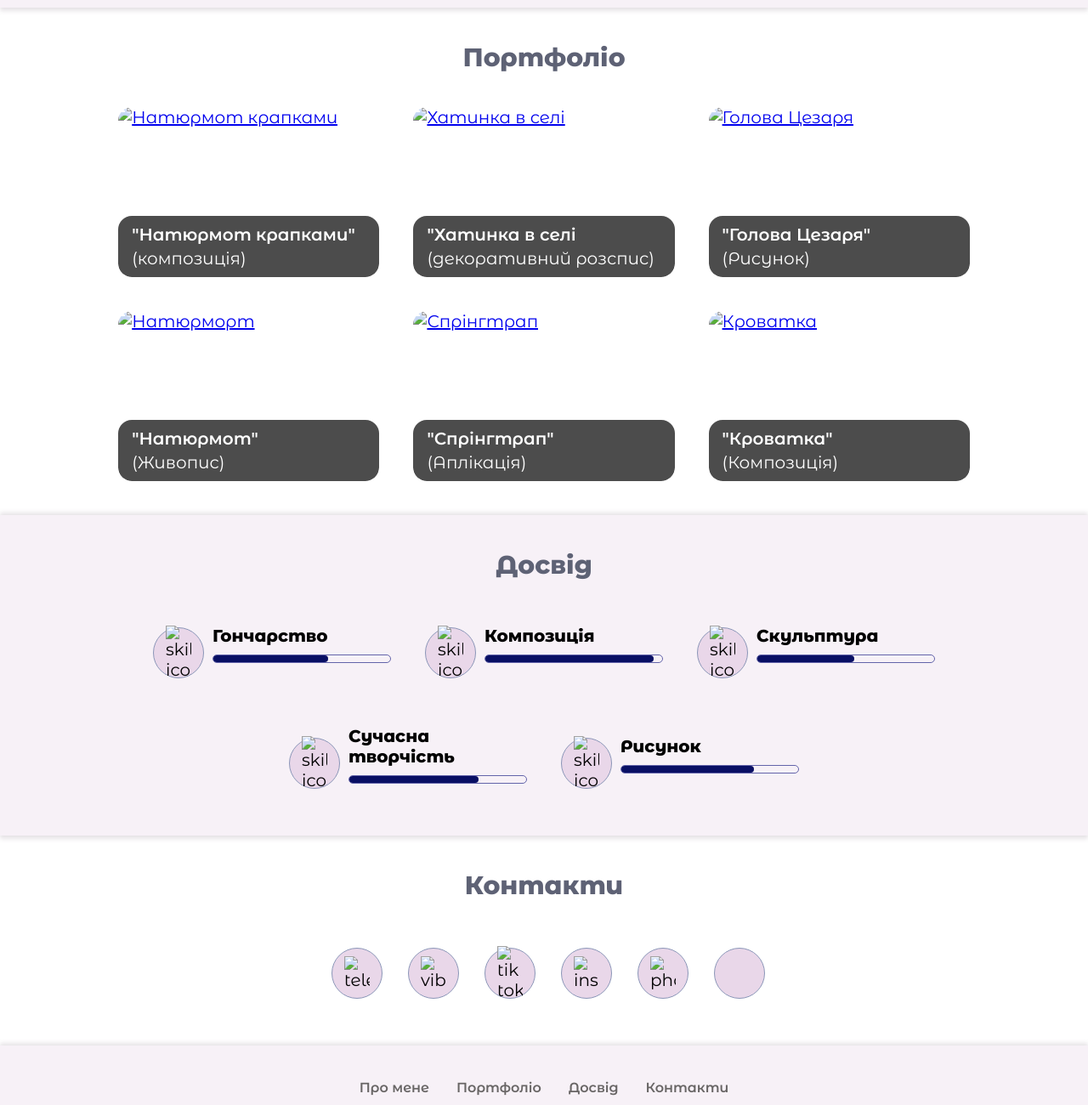
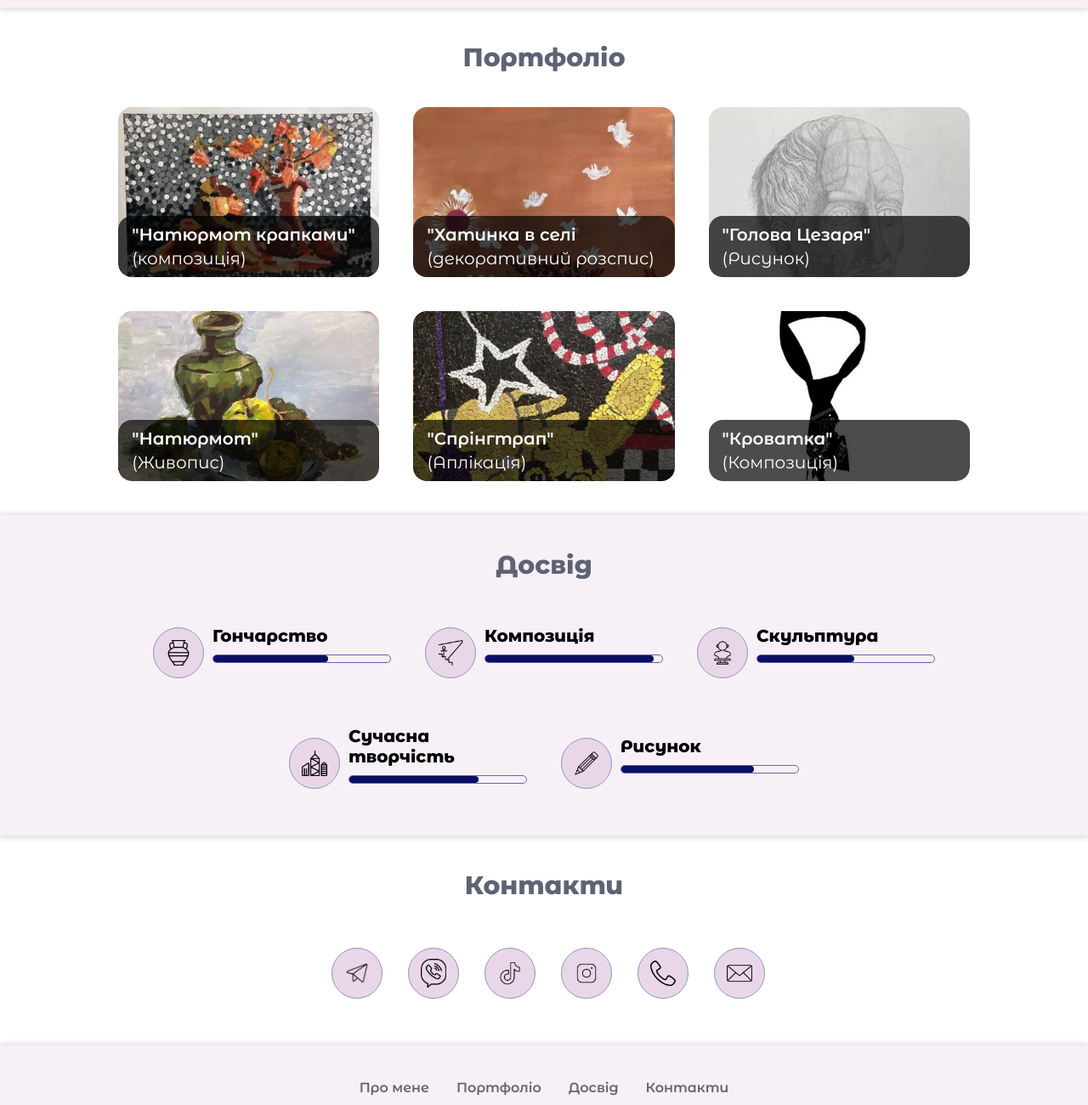
Before and after one commit to sisbisk/croftsite, a plain HTML site: page index.html in a window 1280 px wide. Shown: the part 400-1700 px from the top of the page at 85% size. Drawn offline with nearby package versions, Linux system fonts and the light colour scheme; the site is published under a folder, as on GitHub Pages, so addresses that start at the root find nothing; a web font is replaced by a local one.

Commit message:
додавання індекс

```diff
--- a/index.html
+++ b/index.html
@@ -11,11 +11,11 @@
     <link rel="preconnect" href="https://fonts.gstatic.com" crossorigin>
     <link href="https://fonts.googleapis.com/css2?family=Montserrat+Alternates:ital,wght@0,100;0,200;0,300;0,400;0,500;0,600;0,700;0,800;0,900;1,100;1,200;1,300;1,400;1,500;1,600;1,700;1,800;1,900&family=Orelega+One&family=Playfair+Display+SC:ital,wght@0,400;0,700;0,900;1,400;1,700;1,900&display=swap" rel="stylesheet">
 
-    <link rel="apple-touch-icon" sizes="180x180" href="/apple-touch-icon.png">
-    <link rel="icon" type="image/png" sizes="32x32" href="/favicon-32x32.png">
-    <link rel="icon" type="image/png" sizes="16x16" href="/favicon-16x16.png">
-    <link rel="manifest" href="/site.webmanifest">
-    <link rel="mask-icon" href="/safari-pinned-tab.svg" color="#24a9cf">
+    <link rel="apple-touch-icon" sizes="180x180" href="apple-touch-icon.png">
+    <link rel="icon" type="image/png" sizes="32x32" href="favicon-32x32.png">
+    <link rel="icon" type="image/png" sizes="16x16" href="favicon-16x16.png">
+    <link rel="manifest" href="site.webmanifest">
+    <link rel="mask-icon" href="safari-pinned-tab.svg" color="#24a9cf">
     <meta name="msapplication-TileColor" content="#da532c">
     <meta name="theme-color" content="#ffffff">
 
@@ -42,14 +42,14 @@
         </nav>
         <div class="nav-icon"> I
             <a href="javascript:void(0);" class="icon"onclick="navopen()">
-                <img src="/img/icons/nav-icon.png" alt="Меню">
+                <img src="img/icons/nav-icon.png" alt="Меню">
             </a>
         </div>
     </header>
     <main>
         <div class="about gray-bg" id="about">
             <div class="align-center">
-                <img src="/img/portrait.png" alt="portrait" class="portrait">
+                <img src="img/portrait.png" alt="portrait" class="portrait">
                 <div class="about-text">
                     <h1>Про мене</h1>
                     <p>Виконую роботи в різних матеріалах. Полюбляю сучасні теми для робіт. Обожнюю розпис на тканині.</p>
@@ -60,54 +60,54 @@
         <div class="portfolio" id="portfolio">
             <h1>Портфоліо</h1>
             <div class="container align-center">
-                <a href="/img/gallery/composition.jpg" target="_blank">
+                <a href="img/gallery/composition.jpg" target="_blank">
                     <figure>
-                        <img src="/img/gallery/preview/composition.jpg" alt="Натюрмот крапками">
+                        <img src="img/gallery/preview/composition.jpg" alt="Натюрмот крапками">
                         <figcaption>
                             <h2>"Натюрмот крапками"</h2>
                             <div class="desc">(композиція)</div>
                         </figcaption>
                     </figure>
                 </a>
-                <a href="/img/gallery/decorative-painting.jpg" target="_blank">
+                <a href="img/gallery/decorative-painting.jpg" target="_blank">
                     <figure>
-                        <img src="/img/gallery/preview/decorative-painting.jpg" alt="Хатинка в селі">
+                        <img src="img/gallery/preview/decorative-painting.jpg" alt="Хатинка в селі">
                         <figcaption>
                             <h2>"Хатинка в селі</h2>
                             <div class="desc">(декоративний розспис)</div>
                         </figcaption>
                     </figure>
                 </a>
-                <a href="/img/gallery/drawing.jpg" target="_blank">
+                <a href="img/gallery/drawing.jpg" target="_blank">
                     <figure>
-                        <img src="/img/gallery/preview/drawing.jpg" alt="Голова Цезаря">
+                        <img src="img/gallery/preview/drawing.jpg" alt="Голова Цезаря">
                         <figcaption>
                             <h2>"Голова Цезаря"</h2>
                             <div class="desc">(Рисунок)</div>
                         </figcaption>
                     </figure>
                 </a>
-                <a href="/img/gallery/painting.jpg" target="_blank">
+                <a href="img/gallery/painting.jpg" target="_blank">
                     <figure>
-                        <img src="/img/gallery/preview/painting.jpg" alt="Натюрморт">
+                        <img src="img/gallery/preview/painting.jpg" alt="Натюрморт">
                         <figcaption>
                             <h2>"Натюрмот"</h2>
                             <div class="desc">(Живопис)</div>
                         </figcaption>
                     </figure>
                 </a>
-                <a href="/img/gallery/springtrap.jpg" target="_blank">
+                <a href="img/gallery/springtrap.jpg" target="_blank">
                     <figure>
-                        <img src="/img/gallery/preview/springtrap.jpg" alt="Спрінгтрап">
+                        <img src="img/gallery/preview/springtrap.jpg" alt="Спрінгтрап">
                         <figcaption>
                             <h2>"Спрінгтрап"</h2>
                             <div class="desc">(Аплікація)</div>
                         </figcaption>
                     </figure>
                 </a>
-                <a href="/img/gallery/tie.jpg" target="_blank">
+                <a href="img/gallery/tie.jpg" target="_blank">
                     <figure>
-                        <img src="/img/gallery/preview/tie.jpg" alt="Кроватка">
+                        <img src="img/gallery/preview/tie.jpg" alt="Кроватка">
                         <figcaption>
                             <h2>"Кроватка"</h2>
                             <div class="desc">(Композиція)</div>
@@ -121,7 +121,7 @@
             <div class="container align-center">
 
                 <div class="skill">
-                    <div class="icon-container"><img src="/img/experience/гончарство.png" alt="skill icon"></div>
+                    <div class="icon-container"><img src="img/experience/гончарство.png" alt="skill icon"></div>
                     <div class="skill-caption">
                         <div class="skill-name">Гончарство</div>
                         <div class="skill-level">
@@ -130,7 +130,7 @@
                     </div>
                 </div>
                 <div class="skill">
-                    <div class="icon-container"><img src="/img/experience/композиція.png" alt="skill icon"></div>
+                    <div class="icon-container"><img src="img/experience/композиція.png" alt="skill icon"></div>
 
                     <div class="skill-caption">
                         <div class="skill-name">Композиція</div>
@@ -140,7 +140,7 @@
                     </div>
                 </div>
                 <div class="skill">
-                    <div class="icon-container"><img src="/img/experience/скульптура.png" alt="skill icon"></div>
+                    <div class="icon-container"><img src="img/experience/скульптура.png" alt="skill icon"></div>
                     <div class="skill-caption">
                         <div class="skill-name">Скульптура</div>
                         <div class="skill-level">
@@ -149,7 +149,7 @@
                     </div>
                 </div>
                 <div class="skill">
-                    <div class="icon-container"><img src="/img/experience/творчість.png" alt="skill icon"></div>
+                    <div class="icon-container"><img src="img/experience/творчість.png" alt="skill icon"></div>
                     <div class="skill-caption">
                         <div class="skill-name">Сучасна творчість</div>
                         <div class="skill-level">
@@ -158,7 +158,7 @@
                     </div>
                 </div>
                 <div class="skill">
-                    <div class="icon-container"><img src="/img/experience/рисунок.png" alt="skill icon"></div>
+                    <div class="icon-container"><img src="img/experience/рисунок.png" alt="skill icon"></div>
                     <div class="skill-caption">
                         <div class="skill-name">Рисунок</div>
                         <div class="skill-level">
@@ -173,27 +173,27 @@
             <h1>Контакти</h1>
             <div class="container align-center">
                 <div class="skill">
-                    <div class="icon-container"><img src="/img/icons/telegram-icon.png" alt="telegram"></div>
+                    <div class="icon-container"><img src="img/icons/telegram-icon.png" alt="telegram"></div>
                     </div>
 
                 <div class="skill">
-                    <div class="icon-container"><img src="/img/icons/viber-icon.png" alt="viber"></div>
+                    <div class="icon-container"><img src="img/icons/viber-icon.png" alt="viber"></div>
                     </div>
 
                 <div class="skill">
-                    <div class="icon-container"><img src="/img/icons/tok tik-icon.png" alt="tik tok"></div>
+                    <div class="icon-container"><img src="img/icons/tok tik-icon.png" alt="tik tok"></div>
                     </div>
 
                 <div class="skill">
-                    <div class="icon-container"><img src="/img/icons/instagram-icon.png" alt="instagram"></div>
+                    <div class="icon-container"><img src="img/icons/instagram-icon.png" alt="instagram"></div>
                     </div>
 
                 <div class="skill">
-                    <div class="icon-container"><img src="/img/icons/phone-icon.png" alt="phone"></div>
+                    <div class="icon-container"><img src="img/icons/phone-icon.png" alt="phone"></div>
                     </div>
 
                 <div class="skill">
-                    <div class="icon-container"><img src="/img/icons/email-icon.png" alt=""></div>
+                    <div class="icon-container"><img src="img/icons/email-icon.png" alt=""></div>
                     </div>
 
             </div>
```
